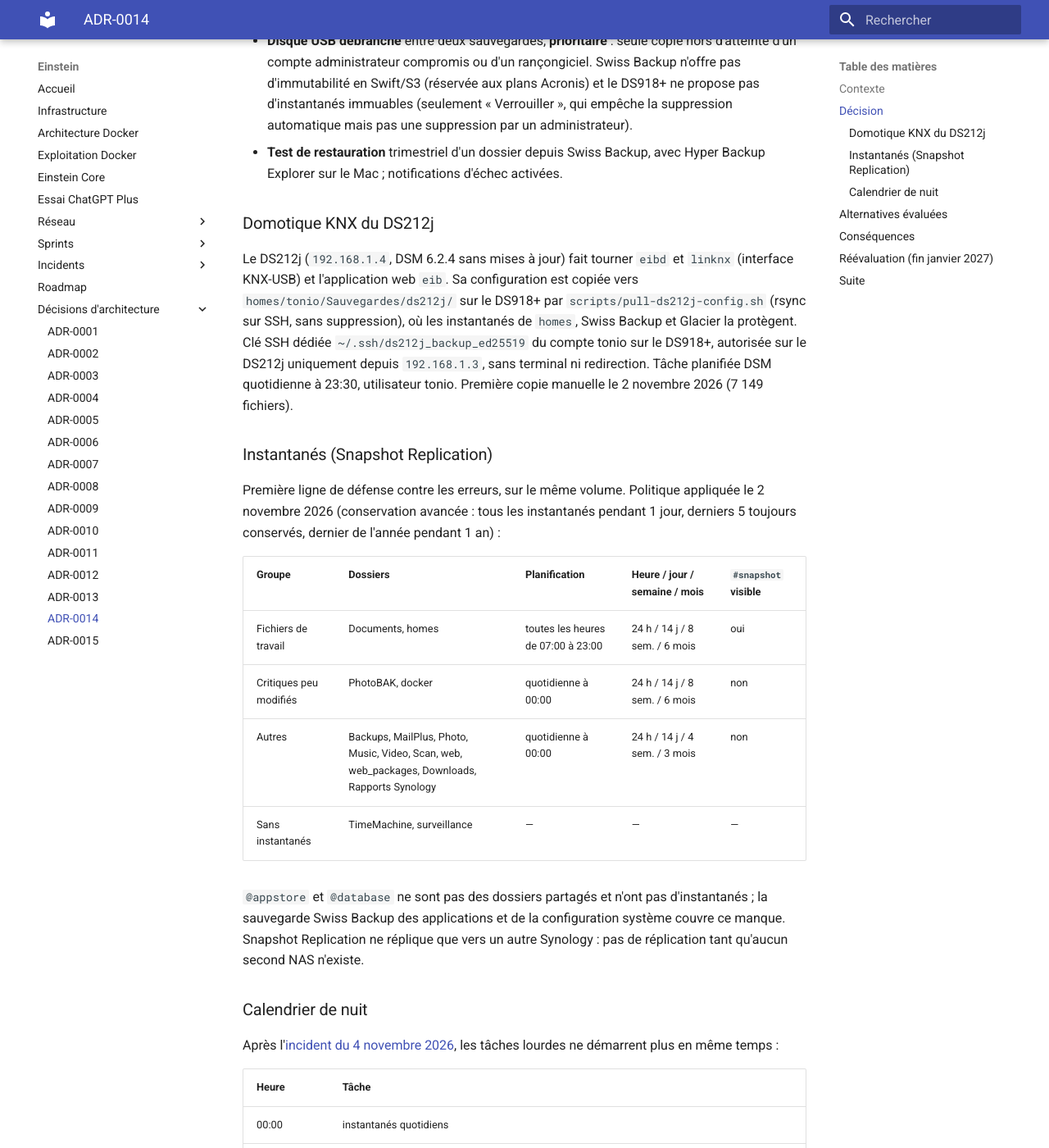
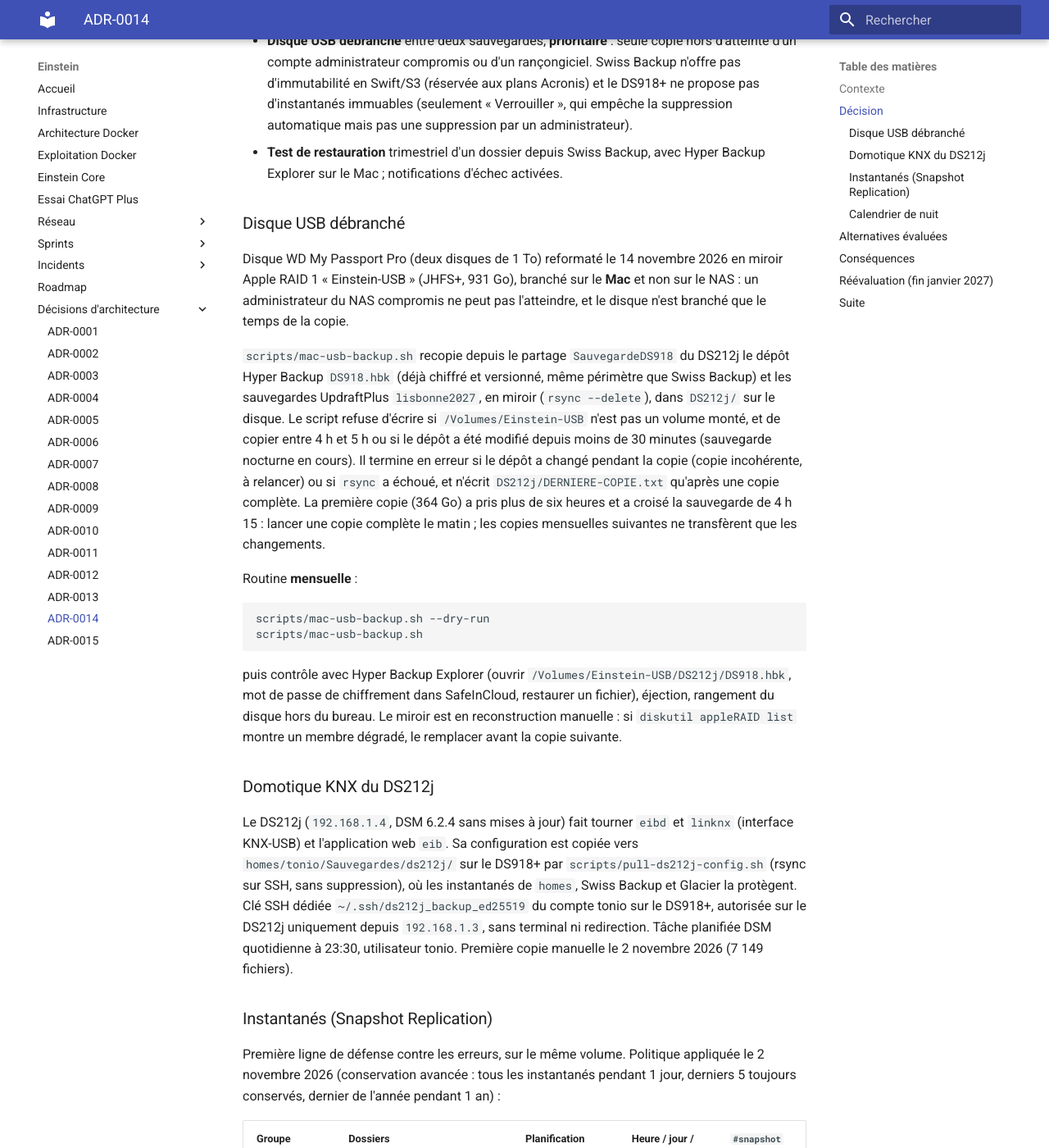
Before and after one commit to asanchez74/Einstein, an MkDocs documentation site: the page built from docs/adr/0014-strategie-sauvegarde-3-2-1.md, in a window 1280 px wide and 1400 px high, scrolled down 1890 px. Shown: the whole window at 82% size. Built offline with MkDocs 1.6.1 and Material for MkDocs 9.7.7, drawn with Linux system fonts in a browser that asks for light colours; some of the changed text lies outside the part shown.

Commit message:
feat: copie débranchée sur disque USB depuis le Mac (3-2-1)
scripts/mac-usb-backup.sh recopie le dépôt Hyper Backup du DS212j et les
sauvegardes UpdraftPlus sur le miroir RAID 1 « Einstein-USB ». Refus hors
volume monté, pendant la sauvegarde nocturne, et erreur si le dépôt change
pendant la copie. ADR-0014 : disque, routine mensuelle, première copie
validée avec Hyper Backup Explorer.

Co-Authored-By: Claude Opus 5.5 <noreply@anthropic.com>

````diff
--- a/docs/adr/0014-strategie-sauvegarde-3-2-1.md
+++ b/docs/adr/0014-strategie-sauvegarde-3-2-1.md
@@ -34,7 +34,7 @@ Appliquer la règle **3-2-1** : trois copies, deux supports, une copie hors site
 
 | Données | Hors site | Copie locale séparée |
 |---|---|---|
-| homes, Documents, docker (données et secrets Einstein), web, web_packages, Scan, Backups (sauvegardes Hyper Backup locales, dont `DSM_Parametres`), toutes les applications, configuration système | **Infomaniak Swiss Backup** via Hyper Backup (Swift), ~0,4 To | disque USB, Hyper Backup |
+| homes, Documents, docker (données et secrets Einstein), web, web_packages, Scan, Backups (sauvegardes Hyper Backup locales, dont `DSM_Parametres`), toutes les applications, configuration système | **Infomaniak Swiss Backup** via Hyper Backup (Swift), ~0,4 To | DS212j (Hyper Backup), recopié sur le disque USB débranché |
 | PhotoBAK (toutes les photos), Video/Videos Personnelles | **Glacier Backup** (existant) ; Photos iCloud n'est qu'une synchronisation | facultatif |
 | Photo, Music | **Glacier Backup** (tâche Music à créer) | — |
 | TimeMachine, surveillance, Downloads | exclus | — |
@@ -70,6 +70,39 @@ Règles :
   suppression par un administrateur).
 - **Test de restauration** trimestriel d'un dossier depuis Swiss Backup, avec
   Hyper Backup Explorer sur le Mac ; notifications d'échec activées.
+
+### Disque USB débranché
+
+Disque WD My Passport Pro (deux disques de 1 To) reformaté le
+14 novembre 2026 en miroir Apple RAID 1 « Einstein-USB » (JHFS+, 931 Go),
+branché sur le **Mac** et non sur le NAS : un administrateur du NAS compromis
+ne peut pas l'atteindre, et le disque n'est branché que le temps de la copie.
+
+`scripts/mac-usb-backup.sh` recopie depuis le partage `SauvegardeDS918` du
+DS212j le dépôt Hyper Backup `DS918.hbk` (déjà chiffré et versionné, même
+périmètre que Swiss Backup) et les sauvegardes UpdraftPlus `lisbonne2027`,
+en miroir (`rsync --delete`), dans `DS212j/` sur le disque. Le script refuse
+d'écrire si `/Volumes/Einstein-USB` n'est pas un volume monté, et de copier
+entre 4 h et 5 h ou si le dépôt a été modifié depuis moins de 30 minutes
+(sauvegarde nocturne en cours). Il termine en erreur si le dépôt a changé
+pendant la copie (copie incohérente, à relancer) ou si `rsync` a échoué, et
+n'écrit `DS212j/DERNIERE-COPIE.txt` qu'après une copie complète. La première
+copie (364 Go) a pris plus de six heures et a croisé la sauvegarde de 4 h 15 :
+lancer une copie complète le matin ; les copies mensuelles suivantes ne
+transfèrent que les changements.
+
+Routine **mensuelle** :
+
+```sh
+scripts/mac-usb-backup.sh --dry-run
+scripts/mac-usb-backup.sh
+```
+
+puis contrôle avec Hyper Backup Explorer (ouvrir
+`/Volumes/Einstein-USB/DS212j/DS918.hbk`, mot de passe de chiffrement dans
+SafeInCloud, restaurer un fichier), éjection, rangement du disque hors du
+bureau. Le miroir est en reconstruction manuelle : si `diskutil appleRAID list`
+montre un membre dégradé, le remplacer avant la copie suivante.
 
 ### Domotique KNX du DS212j
 
@@ -210,6 +242,11 @@ restent protégés par le NAS et Glacier.
 
 Fait : première sauvegarde « DS212j local — NAS » réussie (contrôlée le
 4 novembre 2026).
+
+Fait : disque USB « Einstein-USB », première copie complète le
+15 novembre 2026 (363 Go, aucune différence avec la source), restauration
+d'un fichier contrôlée avec Hyper Backup Explorer le 16 novembre 2026.
+
 - Vérifier l'apparition des instantanés horaires de Documents et homes.
 - Rédiger la procédure de reconstruction du NAS (ordre DSM, Hyper Backup,
   paquets, Docker, stacks Einstein), conservée aussi hors du NAS.
````
Also changed, not shown: other parts of docs/adr/0014-strategie-sauvegarde-3-2-1.md (+0 -1 lines), 2 other files.
